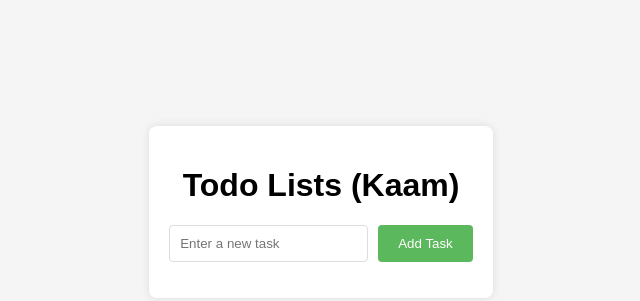
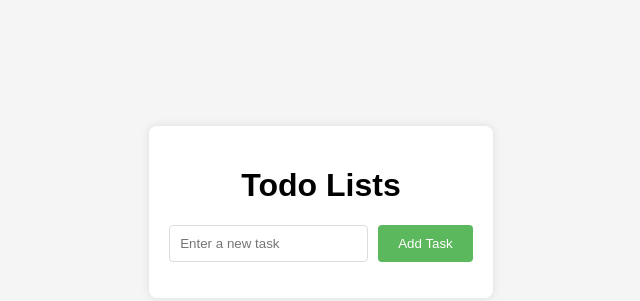
Before and after one commit to RyshuCdy/new-todo, a website: page public/index.html in a window 1280 px wide. Shown: the part 188-489 px from the top of the page, without its empty margins (319-959 px from the left). Drawn offline with Linux system fonts and the light colour scheme; no server answers.

Commit message:
Update index.html

```diff
--- a/public/index.html
+++ b/public/index.html
@@ -9,7 +9,7 @@
 </head>
 <body>
     <div class="container">
-        <h1>Todo Lists (Kaam)</h1>
+        <h1>Todo Lists</h1>
         <form id="task-form">
             <input type="text" id="task-input" placeholder="Enter a new task" required>
             <button type="submit">Add Task</button>
```
